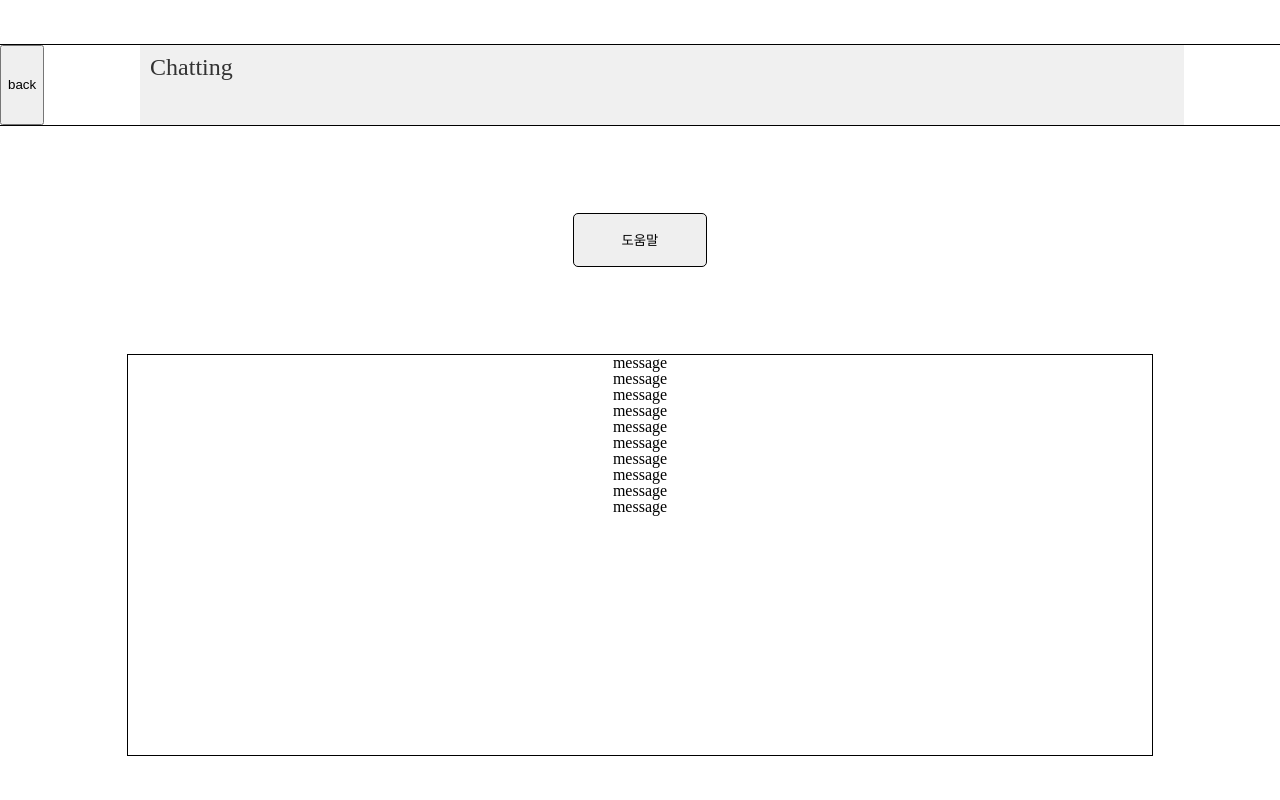
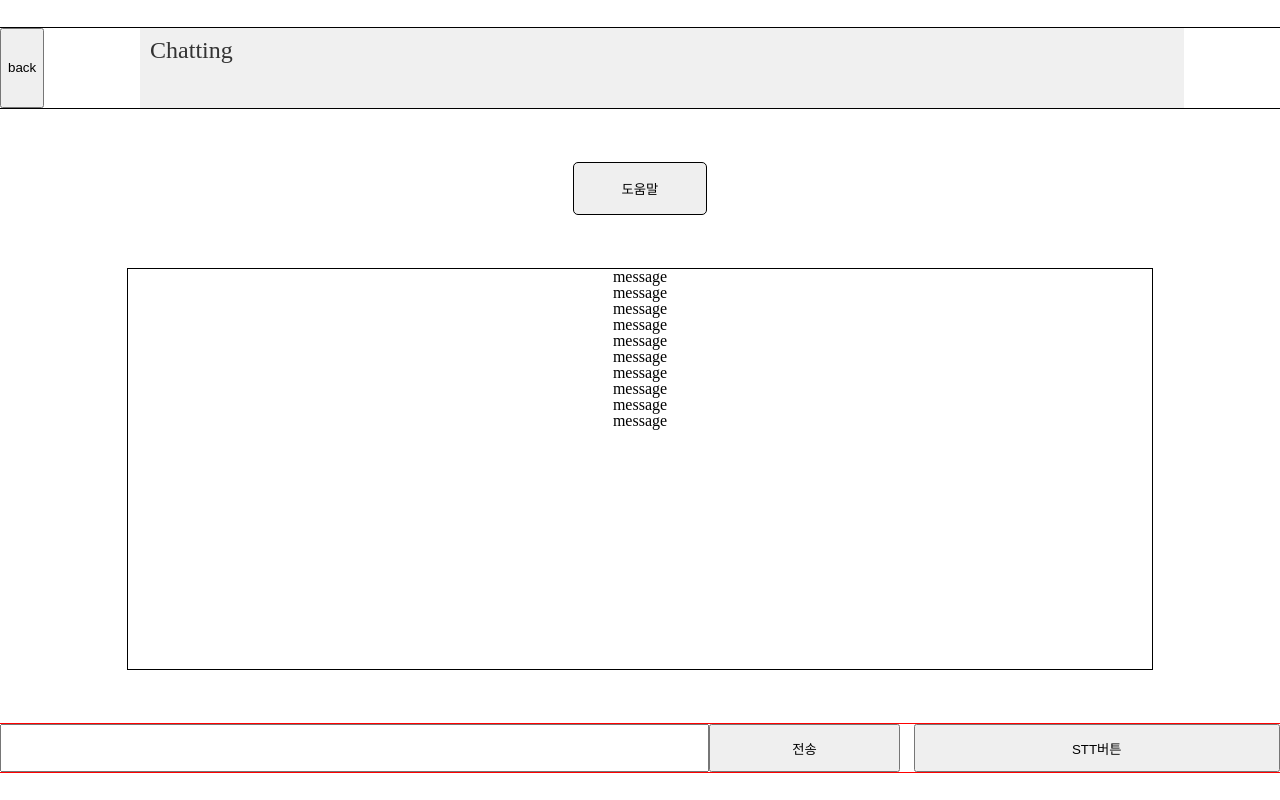
Before and after one commit to CWDll/Mearing, a React (Create React App) app: page /chatbot in a window 1280 px wide. Built offline with nearby package versions, Linux system fonts and the light colour scheme.

Commit message:
[Design] Chatbot Page user action컨테이너 레이아웃 구성

```diff
--- a/src/pages/ChatbotPage/ChatbotPage.tsx
+++ b/src/pages/ChatbotPage/ChatbotPage.tsx
@@ -23,6 +23,11 @@ const ChatbotPage: React.FC = () => {
       <S.ChatMsgContainer>
         {Array(10).fill(<div>message</div>)}
       </S.ChatMsgContainer>
+      <S.UsetActionContainer>
+        <S.MsgInput type="text" />
+        <S.MsgSendButton>전송</S.MsgSendButton>
+        <S.STTButton>STT버튼</S.STTButton>
+      </S.UsetActionContainer>
     </S.ChatbotContainer>
   );
 };
--- a/src/pages/ChatbotPage/style.tsx
+++ b/src/pages/ChatbotPage/style.tsx
@@ -25,3 +25,25 @@ export const ChatMsgContainer = styled.div`
   height: 25em;
   border: 1px solid black;
 `;
+
+export const UsetActionContainer = styled.div`
+  display: flex;
+  flex-direction: row;
+  justify-content: space-between;
+  width: 100%;
+  height: 3em;
+  border: 1px solid red;
+`;
+
+export const MsgInput = styled.input`
+  flex: 4;
+`;
+
+export const MsgSendButton = styled.button`
+  flex: 1;
+  margin-right: 1em;
+`;
+
+export const STTButton = styled.button`
+  flex: 2;
+`;
```
